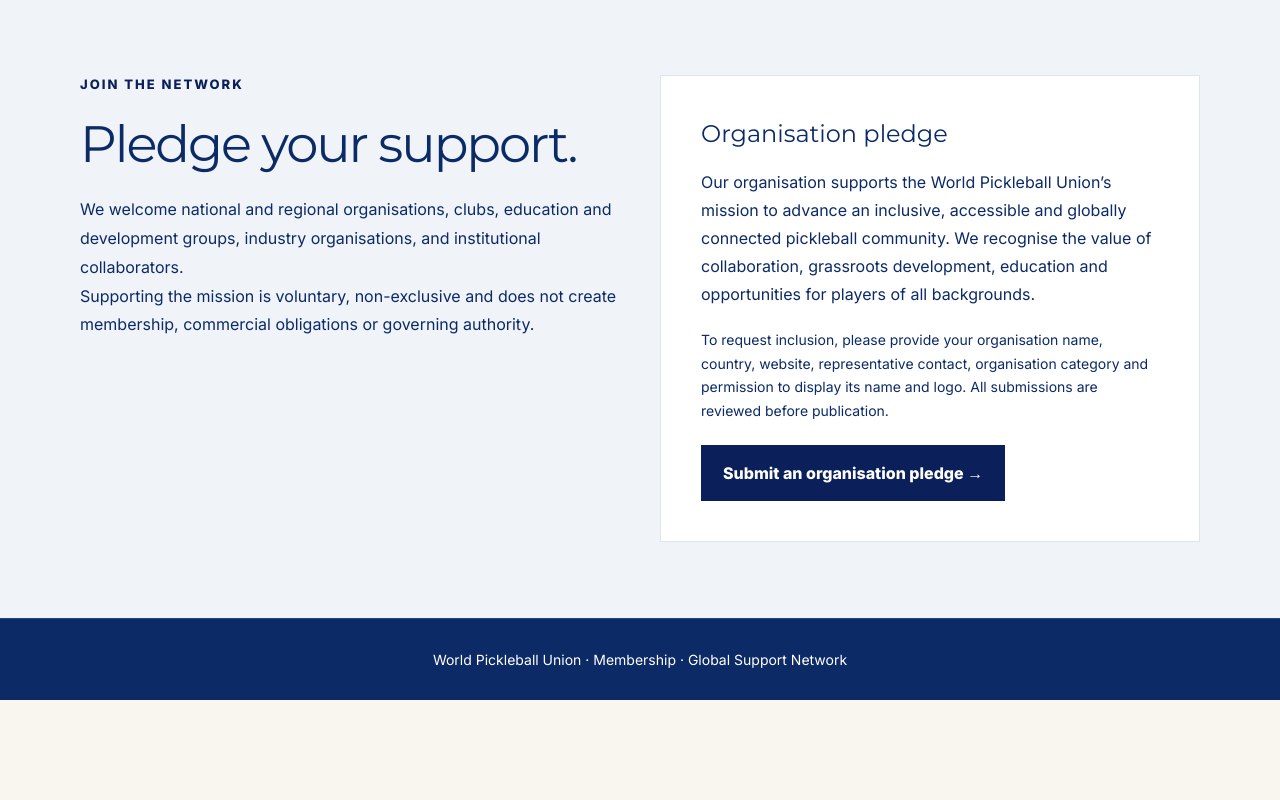
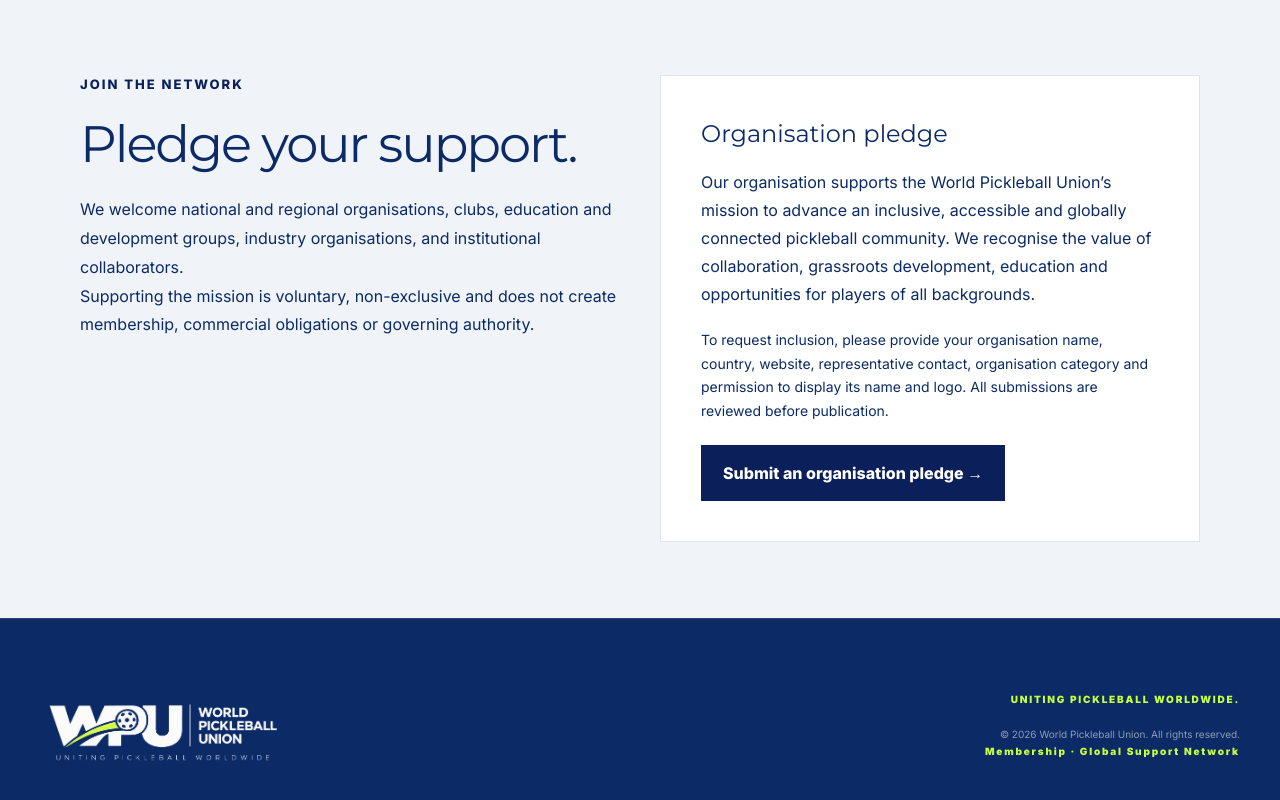
Before and after one commit to mightymaxworks/world-pickleball-union, a Next.js app: page /supporters in a window 1280 px wide. Shown: the part 1416-2216 px from the top of the page. Before the commit the page ends 2116 px from the top, so only its background shows below. Built offline with nearby package versions, Linux system fonts and the light colour scheme.

Commit message:
Integrate global supporters with WPU site structure

```diff
--- a/src/app/supporters/page.tsx
+++ b/src/app/supporters/page.tsx
@@ -43,7 +43,7 @@ export default function SupportersPage() {
           </div>
         </div>
       </section>
-      <footer style={{padding:"30px 24px",textAlign:"center",fontSize:14}}><Link href="/">World Pickleball Union</Link> · <Link href="/members">Membership</Link> · <Link href="/supporters">Global Support Network</Link></footer>
+      <footer><div className="footer-inner"><Link href="/" aria-label="World Pickleball Union home"><img src="/brand/wpu-logo-approved.png" alt="World Pickleball Union" width="220" height="75" style={{objectFit:"contain"}} /></Link><div className="footer-copy"><p>UNITING PICKLEBALL WORLDWIDE.</p><small>© {new Date().getFullYear()} World Pickleball Union. All rights reserved.</small><p><Link href="/members">Membership</Link> · <Link href="/supporters">Global Support Network</Link></p></div></div></footer>
     </main>
   );
 }
```
